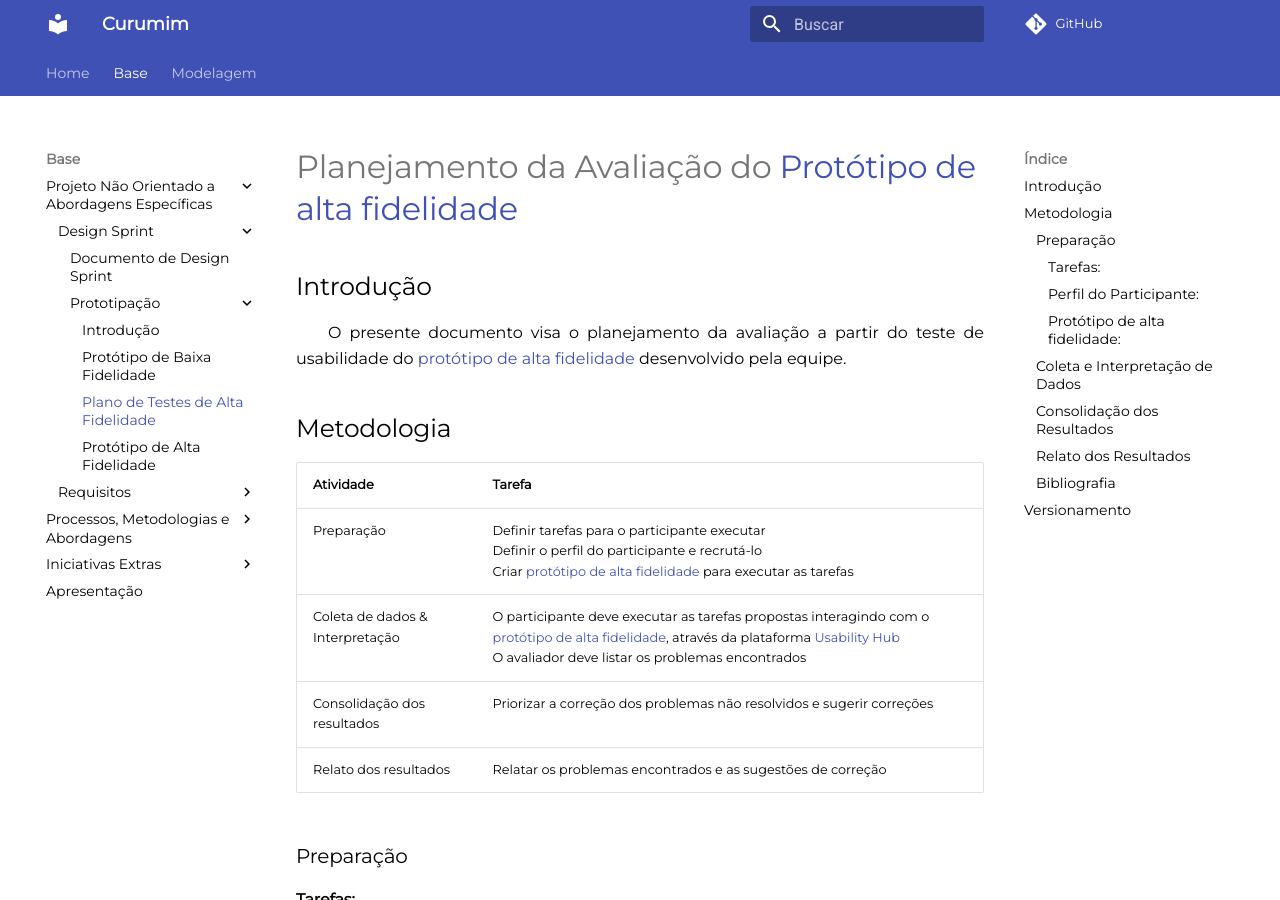
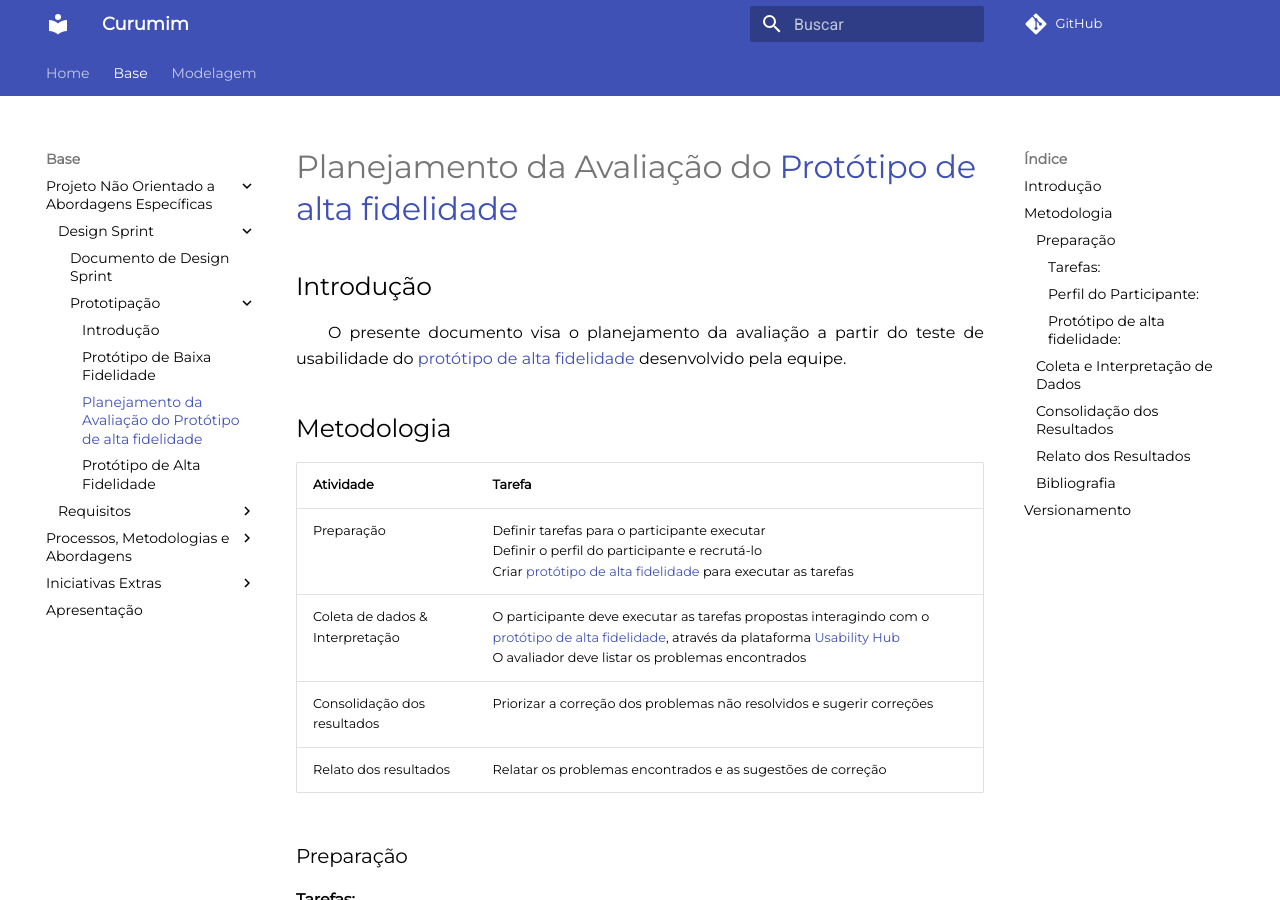
Before and after one commit to UnBArqDsw2021-1/2021.1_G6_Curumim, an MkDocs documentation site: the page built from docs/base/design-sprint/plan-test.md, in a window 1280 px wide and 900 px high. Built offline with MkDocs 1.6.1 and Material for MkDocs 9.7.7, drawn with Linux system fonts in a browser that asks for light colours; comment, search, counter and statistics services are not loaded.

Commit message:
doc(#107) Padronizando o nome no documento e no menu.
Co-authored-by: edsondearaujo <edsondearaujofga@gmail.com>

```diff
--- a/mkdocs.yml
+++ b/mkdocs.yml
@@ -19,7 +19,7 @@ nav:
                                 - Prototipação:
                                         - Introdução: base/design-sprint/prototipos.md
                                         - Protótipo de Baixa Fidelidade: base/design-sprint/prototipo-baixa.md
-                                        - Plano de Testes de Alta Fidelidade: base/design-sprint/plan-test.md
+                                        - Planejamento da Avaliação do Protótipo de alta fidelidade: base/design-sprint/plan-test.md
                                         - Protótipo de Alta Fidelidade: base/design-sprint/prototipo-alta.md
                         - Requisitos:
                                 - Pré-Rastreabilidade:
```
